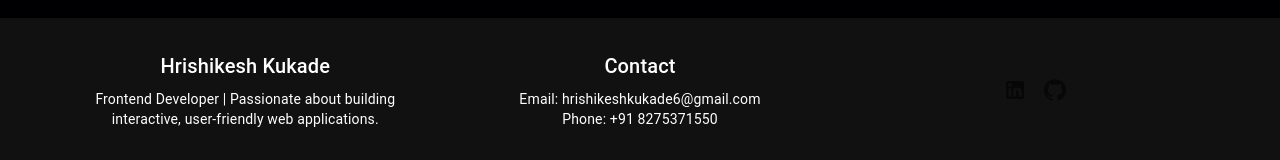
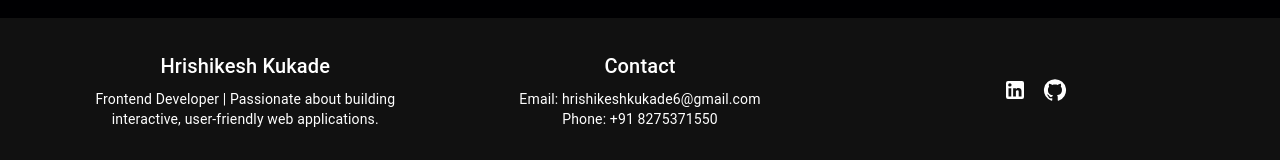
Before and after one commit to Hrishikeshkukade/Portfolio, a React (Create React App) app: page / in a window 1280 px wide. Shown: the part 3764-3924 px from the top of the page. Built offline with nearby package versions, Linux system fonts and the light colour scheme.

Commit message:
Made some changes in footer

```diff
--- a/src/Components/Footer/Footer.js
+++ b/src/Components/Footer/Footer.js
@@ -8,7 +8,7 @@ import {
   IconButton,
 } from "@mui/material";
 import { styled } from "@mui/system";
-import { Facebook, Twitter, LinkedIn, GitHub } from "@mui/icons-material";
+import { LinkedIn, GitHub } from "@mui/icons-material";
 
 const FooterContainer = styled(Box)(({ theme }) => ({
   backgroundColor: "#111",
@@ -36,7 +36,7 @@ const SocialIcons = styled(Box)(({ theme }) => ({
 
 const Footer = () => {
   return (
-    <FooterContainer component="footer">
+    <FooterContainer id="contact" component="footer" >
       <Container maxWidth="lg">
         <FooterGridContainer container spacing={4}>
           <Grid item xs={12} sm={4}>
@@ -55,7 +55,7 @@ const Footer = () => {
             <Typography variant="body2">
               Email:{" "}
               <Link
-                href="mailto:hrishikesh@example.com"
+                href="mailto:hrishikeshkukade6@gmail.com"
                 color="inherit"
                 underline="hover"
               >
@@ -64,7 +64,7 @@ const Footer = () => {
             </Typography>
             <Typography variant="body2">
               Phone:{" "}
-              <Link href="tel:+1234567890" color="inherit" underline="hover">
+              <Link href="tel:+91 8275371550" color="inherit" underline="hover">
                 +91 8275371550
               </Link>
             </Typography>
@@ -76,6 +76,7 @@ const Footer = () => {
                 href="https://www.linkedin.com/in/hrishikesh-kukade-34676b27a/"
                 target="_blank"
                 aria-label="LinkedIn"
+                sx={{color: "white"}}
               >
                 <LinkedIn />
               </IconButton>
@@ -84,6 +85,7 @@ const Footer = () => {
                 href="https://github.com/Hrishikeshkukade"
                 target="_blank"
                 aria-label="GitHub"
+                sx={{color: "white"}}
               >
                 <GitHub />
               </IconButton>
```
